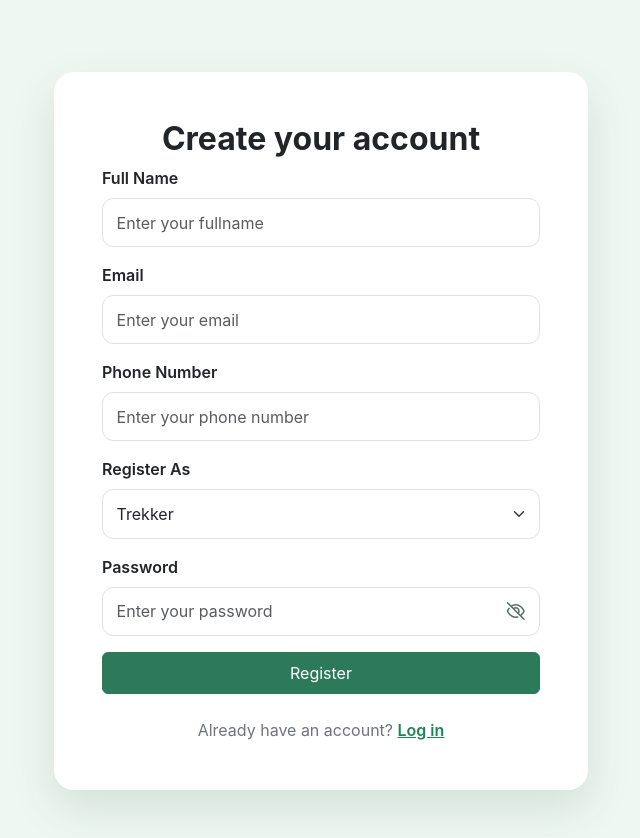
After one commit to Mukilan13/Trekking-Management, a Flask app: page /register in a window 1280 px wide. The commit adds this page. Shown: the whole page, without its empty margins (319-959 px from the left). Run offline with Flask 3, Linux system fonts and the light colour scheme.

Commit message:
feat: implement role-based authentication and routing
- Complete user registration and login workflows
- Configure automated redirection to user-specific dashboards

```diff
--- a/app/__init__.py
+++ b/app/__init__.py
@@ -1,8 +1,11 @@
 # Used to initialize the Flask application and load the configuration settings from config.py.
 
 from flask import Flask, render_template
+from flask_login import current_user, login_required
 from .config import Config
-from .extensions import db
+from .extensions import db, login_manager
+
+from app.routes.auth_route import auth
 
 
 def create_app():
@@ -12,11 +15,41 @@ def create_app():
     app.config.from_object(Config)
 
     db.init_app(app)
+    login_manager.init_app(app)
+    login_manager.login_view = "auth.login"
+    login_manager.login_message_category = "danger"
+
+    @login_manager.user_loader
+    def load_user(user_id):
+        from app.models.user_model import User
+
+        if user_id is None:
+            return None
+
+        return User.query.get(int(user_id))
+
+    @app.context_processor
+    def inject_current_user():
+        return dict(current_user=current_user)
 
     @app.route("/", endpoint="main.home")
     def home():
         return render_template("index.html")
 
+    @app.route('/dashboard')
+    @login_required
+    def dashboard():
+        if current_user.role == 'ADMIN':
+            return render_template('admin/admin_dashboard.html')
+        elif current_user.role == 'USER':
+            return render_template('user/user_dashboard.html')
+
+        return render_template('staff/staff_dashboard.html')
+
+    from app import models
+
+    app.register_blueprint(auth)
+
     with app.app_context():
         db.create_all()
 
--- a/app/extensions.py
+++ b/app/extensions.py
@@ -1,3 +1,5 @@
+from flask_login import LoginManager
 from flask_sqlalchemy import SQLAlchemy
 
 db = SQLAlchemy()
+login_manager = LoginManager()
--- /dev/null
+++ b/app/forms/auth_form.py
@@ -0,0 +1,65 @@
+from flask_wtf import FlaskForm
+from wtforms import StringField, PasswordField, SubmitField, SelectField
+from wtforms.validators import DataRequired, Email, Length
+
+class RegisterForm(FlaskForm):
+
+    name = StringField(
+        "Full Name",
+        validators=[
+            DataRequired(),
+            Length(min=3, max=100)
+        ]
+    )
+
+    email = StringField(
+        "Email",
+        validators=[
+            DataRequired(),
+            Email()
+        ]
+    )
+
+    phone = StringField(
+        "Phone Number",
+        validators=[
+            DataRequired(),
+            Length(min=10, max=10)
+        ]
+    )
+
+    password = PasswordField(
+        "Password",
+        validators=[
+            DataRequired(),
+            Length(min=6)
+        ]
+    )
+
+    role = SelectField(
+        "Register As",
+        choices=[
+            ("USER", "Trekker"),
+            ("STAFF", "Trek Staff")
+        ]
+    )
+
+    submit = SubmitField("Register")
+
+class LoginForm(FlaskForm):
+    email = StringField(
+        "Email",
+        validators=[
+            DataRequired(),
+            Email()
+        ]
+    )
+
+    password = PasswordField(
+        "Password",
+        validators=[
+            DataRequired()
+        ]
+    )
+
+    submit = SubmitField("Login")
--- /dev/null
+++ b/app/routes/auth_route.py
@@ -0,0 +1,47 @@
+from flask import Blueprint, render_template, flash, redirect, url_for
+from flask_login import login_user, logout_user, login_required
+
+from app.forms.auth_form import LoginForm
+from app.forms.auth_form import RegisterForm
+
+from app.services.auth_service import AuthService
+
+auth = Blueprint('auth', __name__)
+
+@auth.route('/register', methods=['GET', 'POST'])
+def register():
+    form = RegisterForm()
+
+    if form.validate_on_submit():
+        success, message, user = AuthService.register_user(form)
+        flash(message, "success" if success else "danger")
+
+        if success:
+            if user.is_approved:
+                login_user(user)
+            return redirect(url_for("dashboard"))
+
+    return render_template('auth/register.html', form=form)
+
+@auth.route('/login', methods=['GET', 'POST'])
+def login():
+    form = LoginForm()
+
+    if form.validate_on_submit():
+        success, message, user = AuthService.login_user(form)
+        flash(message, "success" if success else "danger")
+
+        if success:
+            login_user(user)
+            return redirect(url_for('dashboard'))
+
+    return render_template('auth/login.html', form=form)
+
+
+@auth.route('/logout', methods=['GET'])
+@login_required
+def logout():
+    # Log out the current user and redirect home
+    logout_user()
+    flash("You have been logged out.", "success")
+    return redirect(url_for('main.home'))
--- /dev/null
+++ b/app/templates/auth/register.html
@@ -0,0 +1,101 @@
+{% extends "base.html" %} {% block title %}Create account | Trailwise{% endblock
+%} {% block navbar %}{% endblock %} {% block content %}
+<section
+  class="container py-4 py-md-5 min-vh-100 d-flex align-items-center justify-content-center"
+>
+  <div class="row w-100 justify-content-center">
+    <div class="col-lg-7 col-xl-6">
+      <div class="card auth-card">
+        <div class="card-body p-4 p-md-5">
+          <h1 class="h2 fw-bold mb-2 text-center">Create your account</h1>
+          <form
+            method="POST"
+            class="d-flex flex-column justify-content-center align-items-center"
+            novalidate
+          >
+            {{ form.hidden_tag() }}
+            <div class="mb-3 w-100">
+              {{form.name.label(class="form-label fw-semibold")}} {{
+              form.name(class="form-control", placeholder="Enter your fullname",
+              autocomplete="name")}} {% for error in form.name.errors %}
+              <div class="invalid-feedback d-block">{{ error }}</div>
+              {% endfor %}
+            </div>
+            <div class="mb-3 w-100">
+              {{ form.email.label(class="form-label fw-semibold")}} {{
+              form.email(class="form-control", placeholder="Enter your email")}}
+              {% for error in form.email.errors %}
+              <div class="invalid-feedback d-block">{{ error }}</div>
+              {% endfor %}
+            </div>
+            <div class="mb-3 w-100">
+              {{ form.phone.label(class="form-label fw-semibold")}} {{
+              form.phone(class="form-control", placeholder="Enter your phone number")}} {% for error in form.phone.errors %}
+              <div class="invalid-feedback d-block">{{ error }}</div>
+              {% endfor %}
+            </div>
+            <div class="mb-3 w-100">
+              {{ form.role.label(class="form-label fw-semibold")}} {{
+              form.role(class="form-select")}} {% for error in form.role.errors
+              %}
+              <div class="invalid-feedback d-block">{{ error }}</div>
+              {% endfor %}
+            </div>
+            <div class="mb-3 w-100">
+              {{ form.password.label(class="form-label fw-semibold") }}
+              <div class="password-wrap">
+                {{ form.password(class="form-control", id="register-password",
+                placeholder="Enter your password", autocomplete="new-password")
+                }}
+                <button
+                  class="password-toggle"
+                  type="button"
+                  data-password-toggle="register-password"
+                  aria-label="Show password"
+                  aria-pressed="false"
+                >
+                  <i class="fa-regular fa-eye"></i>
+                  <i class="fa-regular fa-eye-slash"></i>
+                </button>
+              </div>
+              {% for error in form.password.errors %}
+              <div class="invalid-feedback d-block">{{ error }}</div>
+              {% endfor %}
+            </div>
+            {{ form.submit(class="btn btn-primary w-100 py-2") }}
+          </form>
+          <script>
+            document.addEventListener("DOMContentLoaded", () => {
+              const toggle = document.querySelector(
+                '[data-password-toggle="register-password"]',
+              );
+              const input = document.getElementById("register-password");
+
+              if (!toggle || !input) return;
+
+              toggle.addEventListener("click", () => {
+                const show = input.type === "password";
+                input.type = show ? "text" : "password";
+                toggle.classList.toggle("show", show);
+                toggle.setAttribute("aria-pressed", String(show));
+                toggle.setAttribute(
+                  "aria-label",
+                  show ? "Hide password" : "Show password",
+                );
+              });
+            });
+          </script>
+          <p class="text-center text-secondary mb-0 mt-4">
+            Already have an account?
+            <a
+              class="link-success fw-semibold"
+              href="{{ url_for('auth.login') }}"
+              >Log in</a
+            >
+          </p>
+        </div>
+      </div>
+    </div>
+  </div>
+</section>
+{% endblock %}
--- a/app/templates/base.html
+++ b/app/templates/base.html
@@ -7,6 +7,13 @@
     <link
       href="https://cdn.jsdelivr.net/npm/bootstrap@5.3.7/dist/css/bootstrap.min.css"
       rel="stylesheet"
+    />
+    <link
+      rel="stylesheet"
+      href="https://cdnjs.cloudflare.com/ajax/libs/font-awesome/7.3.0/css/all.min.css"
+      integrity="sha512-ApSLB1Pd3/bZN8fWB/RG9YhN/7bd9Hkf3AGaE2mPfebjrxagjuBtx2GcgdqIlJkUzwylBo61r9Xa9NmgBI0swA=="
+      crossorigin="anonymous"
+      referrerpolicy="no-referrer"
     />
     <style>
       :root {
@@ -102,6 +109,22 @@
         color: var(--forest);
       }
 
+      .password-toggle .fa-eye {
+        display: none;
+      }
+
+      .password-toggle .fa-eye-slash {
+        display: inline-block;
+      }
+
+      .password-toggle.show .fa-eye {
+        display: inline-block;
+      }
+
+      .password-toggle.show .fa-eye-slash {
+        display: none;
+      }
+
       footer {
         color: #64736c;
       }
@@ -110,6 +133,7 @@
   </head>
 
   <body>
+    {% block navbar %}
     <nav class="navbar navbar-expand-md navbar-dark py-3 shadow-sm">
       <div class="container">
         <a
@@ -131,11 +155,42 @@
         <div class="collapse navbar-collapse" id="mainNav">
           <div class="navbar-nav ms-auto align-items-md-center gap-md-2">
             <a class="nav-link" href="{{ url_for('main.home') }}">Home</a>
-            <a class="btn btn-light btn-sm px-3 mt-2 mt-md-0" href="">Log in</a>
+            {% if current_user.is_authenticated %}
+            <a
+              class="btn btn-light btn-sm px-3 mt-2 mt-md-0"
+              href="{{ url_for('auth.logout') }}"
+              >Log out</a
+            >
+            {% else %}
+            <a
+              class="btn btn-light btn-sm px-3 mt-2 mt-md-0"
+              href="{{ url_for('auth.login') }}"
+              >Log in</a
+            >
+            {% endif %}
           </div>
         </div>
       </div>
     </nav>
+    {% endblock %}
+
+    <div class="container mt-4">
+      {% with messages = get_flashed_messages(with_categories=true) %} {% if
+      messages %} {% for category, message in messages %}
+      <div
+        class="alert alert-{{ category }} alert-dismissible fade show"
+        role="alert"
+      >
+        {{ message }}
+        <button
+          type="button"
+          class="btn-close"
+          data-bs-dismiss="alert"
+          aria-label="Close"
+        ></button>
+      </div>
+      {% endfor %} {% endif %} {% endwith %}
+    </div>
 
     {% block content %}{% endblock %}
 
--- a/app/templates/index.html
+++ b/app/templates/index.html
@@ -78,8 +78,8 @@ endblock %} {% block head %}
         place—ready for every summit, sunrise, and story.
       </p>
       <div class="d-flex flex-wrap gap-3">
-        <a class="btn btn-primary btn-lg px-4" href="">Join Trailwise</a
-        ><a class="btn btn-outline-primary btn-lg px-4" href="">Log in</a>
+        <a class="btn btn-primary btn-lg px-4" href="{{ url_for('auth.register') }}">Join Trailwise</a
+        ><a class="btn btn-outline-primary btn-lg px-4" href="{{ url_for('auth.login') }}">Log in</a>
       </div>
     </div>
     <div class="col-lg-5">
```
Also changed, not shown: app/models/user_model.py (added, +45 -0 lines), app/services/auth_service.py (added, +54 -0 lines), app/templates/admin/admin_dashboard.html (added, +10 -0 lines), app/templates/auth/login.html (added, +79 -0 lines), app/templates/staff/staff_dashboard.html (added, +10 -0 lines), app/templates/user/user_dashboard.html (added, +10 -0 lines), create_admin.py (added, +52 -0 lines), instance/trek.db (added), 1 other file.
